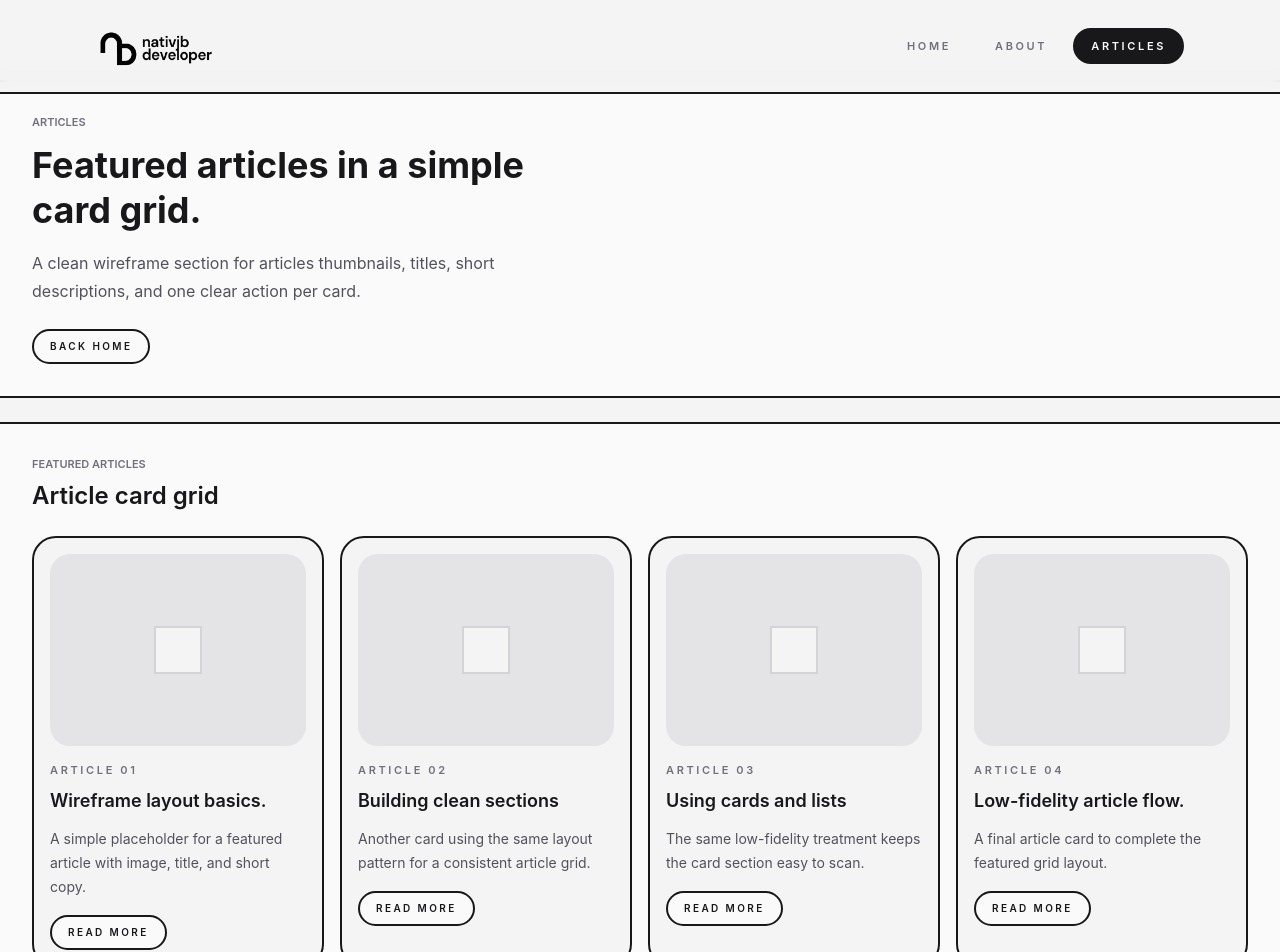
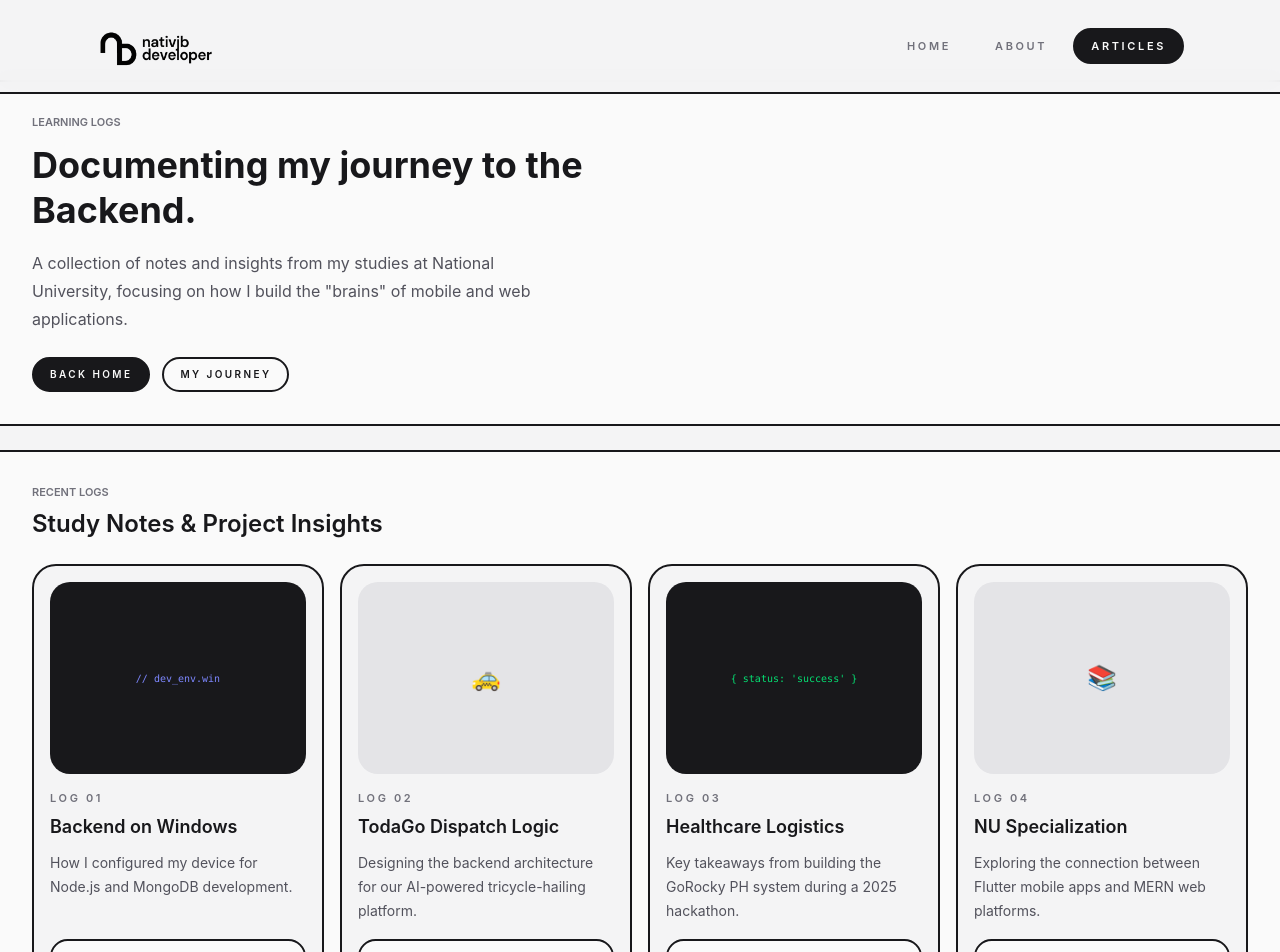
Before and after one commit to njeybe/natividad-webprog, a React (Vite) app in the folder natividad-client/: page /article in a window 1280 px wide. Shown: the top 952 px of the page. Built offline with nearby package versions, Linux system fonts and the light colour scheme.

Commit message:
to review Article page

```diff
--- a/natividad-client/src/pages/ArticlePage.jsx
+++ b/natividad-client/src/pages/ArticlePage.jsx
@@ -3,97 +3,105 @@ import Button from "../components/Button";
 const ArticlePage = () => {
   return (
     <div className="flex w-full flex-col gap-6">
+      {/* Header Section: Connects to Home and About */}
       <section className="border-y-2 border-zinc-900 bg-zinc-50 px-4 py-6 sm:px-6 sm:py-8 lg:px-8">
         <p className="mb-3 text-[11px] font-semibold uppercase tracking-[0.28] text-zinc-500">
-          Articles
+          Learning Logs
         </p>
         <h1 className="max-w-xl text-3xl font-bold leading-tight text-zinc-900 sm:text-4xl">
-          Featured articles in a simple card grid.
+          Documenting my journey to the Backend.
         </h1>
         <p className="mt-4 max-w-lg text-sm leading-7 text-zinc-600 sm:text-base">
-          A clean wireframe section for articles thumbnails, titles, short
-          descriptions, and one clear action per card.
+          A collection of notes and insights from my studies at National
+          University, focusing on how I build the "brains" of mobile and web
+          applications.
         </p>
-        <div className="mt-6">
-          <Button to="/">Back Home</Button>
+        <div className="mt-6 flex gap-3">
+          <Button to="/" variant="primary">
+            Back Home
+          </Button>
+          <Button to="/about">My Journey</Button>
         </div>
       </section>
 
+      {/* Featured Articles Grid */}
       <section className="border-y-2 border-zinc-900 bg-zinc-50 px-4 py-6 sm:px-6 sm:py-8 lg:px-8">
         <div className="mb-6">
           <p className="text-[11px] font-semibold uppercase tracking-[0.28] text-zinc-500">
-            Featured Articles
+            Recent Logs
           </p>
           <h2 className="mt-2 text-2xl font-semibold text-zinc-900">
-            Article card grid
+            Study Notes & Project Insights
           </h2>
         </div>
 
         <div className="grid gap-4 sm:grid-cols-2 xl:grid-cols-4">
-          <article className="rounded-3xl border-2 border-zinc-900 bg-zinc-100 p-4">
-            <div className="flex aspect-4/3 items-center justify-center rounded-[1.25rem] bg-zinc-200">
-              <div className="h-12 w-12 border-2 border-zinc-300 bg-zinc-100" />
+          <article className="rounded-3xl border-2 border-zinc-900 bg-zinc-100 p-4 flex flex-col">
+            <div className="flex aspect-4/3 items-center justify-center rounded-[1.25rem] bg-zinc-900 text-indigo-400 font-mono text-[10px] p-4">
+              <span>{"// dev_env.win"}</span>
             </div>
             <p className="mt-4 text-[11px] font-semibold uppercase tracking-[0.24em] text-zinc-500">
-              Article 01
+              Log 01
             </p>
-            <h3 className="mt-2 text-lg font-semibold text-zinc-900">
-              Wireframe layout basics.
+            <h3 className="mt-2 text-lg font-semibold text-zinc-900 leading-snug">
+              Backend on Windows
             </h3>
-            <p className="mt-3 text-sm leading-6 text-zinc-600">
-              A simple placeholder for a featured article with image, title, and
-              short copy.
+            <p className="mt-3 text-sm leading-6 text-zinc-600 grow">
+              How I configured my device for Node.js and MongoDB development.
             </p>
-            <Button className="mt-4">Read More</Button>
+            <Button className="mt-4">Read Notes</Button>
           </article>
 
-          <article className="rounded-3xl border-2 border-zinc-900 bg-zinc-100 p-4">
+          <article className="rounded-3xl border-2 border-zinc-900 bg-zinc-100 p-4 flex flex-col">
             <div className="flex aspect-4/3 items-center justify-center rounded-[1.25rem] bg-zinc-200">
-              <div className="h-12 w-12 border-2 border-zinc-300 bg-zinc-100" />
+              <span className="text-2xl">🚕</span>
             </div>
             <p className="mt-4 text-[11px] font-semibold uppercase tracking-[0.24em] text-zinc-500">
-              Article 02
+              Log 02
             </p>
-            <h3 className="mt-2 text-lg font-semibold text-zinc-900">
-              Building clean sections
+            <h3 className="mt-2 text-lg font-semibold text-zinc-900 leading-snug">
+              TodaGo Dispatch Logic
             </h3>
-            <p className="mt-3 text-sm leading-6 text-zinc-600">
-              Another card using the same layout pattern for a consistent
-              article grid.
+            <p className="mt-3 text-sm leading-6 text-zinc-600 flex-grow">
+              Designing the backend architecture for our AI-powered
+              tricycle-hailing platform.
             </p>
-            <Button className="mt-4">Read More</Button>
+            <Button className="mt-4">Read Notes</Button>
           </article>
-          <article className="rounded-3xl border-2 border-zinc-900 bg-zinc-100 p-4">
-            <div className="flex aspect-4/3 items-center justify-center rounded-[1.25rem] bg-zinc-200">
-              <div className="h-12 w-12 border-2 border-zinc-300 bg-zinc-100" />
+
+          <article className="rounded-3xl border-2 border-zinc-900 bg-zinc-100 p-4 flex flex-col">
+            <div className="flex aspect-4/3 items-center justify-center rounded-[1.25rem] bg-zinc-900 text-green-400 font-mono text-[10px] p-4">
+              <span>{"{ status: 'success' }"}</span>
             </div>
             <p className="mt-4 text-[11px] font-semibold uppercase tracking-[0.24em] text-zinc-500">
-              Article 03
+              Log 03
             </p>
-            <h3 className="mt-2 text-lg font-semibold text-zinc-900">
-              Using cards and lists
+            <h3 className="mt-2 text-lg font-semibold text-zinc-900 leading-snug">
+              Healthcare Logistics
             </h3>
-            <p className="mt-3 text-sm leading-6 text-zinc-600">
-              The same low-fidelity treatment keeps the card section easy to
-              scan.
+            <p className="mt-3 text-sm leading-6 text-zinc-600 flex-grow">
+              Key takeaways from building the GoRocky PH system during a 2025
+              hackathon.
             </p>
-            <Button className="mt-4">Read More</Button>
+            <Button className="mt-4">Read Notes</Button>
           </article>
 
-          <article className="rounded-3xl border-2 border-zinc-900 bg-zinc-100 p-4">
+          {/* Article 04: Mobile & Web Bridge */}
+          <article className="rounded-3xl border-2 border-zinc-900 bg-zinc-100 p-4 flex flex-col">
             <div className="flex aspect-4/3 items-center justify-center rounded-[1.25rem] bg-zinc-200">
-              <div className="h-12 w-12 border-2 border-zinc-300 bg-zinc-100" />
+              <span className="text-2xl">📚</span>
             </div>
             <p className="mt-4 text-[11px] font-semibold uppercase tracking-[0.24em] text-zinc-500">
-              Article 04
+              Log 04
             </p>
-            <h3 className="mt-2 text-lg font-semibold text-zinc-900">
-              Low-fidelity article flow.
+            <h3 className="mt-2 text-lg font-semibold text-zinc-900 leading-snug">
+              NU Specialization
             </h3>
-            <p className="mt-3 text-sm leading-6 text-zinc-600">
-              A final article card to complete the featured grid layout.
+            <p className="mt-3 text-sm leading-6 text-zinc-600 flex-grow">
+              Exploring the connection between Flutter mobile apps and MERN web
+              platforms.
             </p>
-            <Button className="mt-4">Read More</Button>
+            <Button className="mt-4">Read Notes</Button>
           </article>
         </div>
       </section>
```
